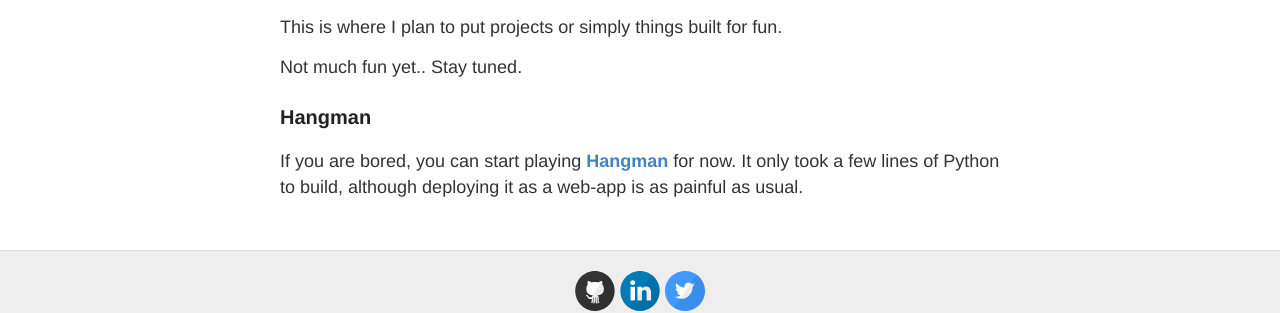
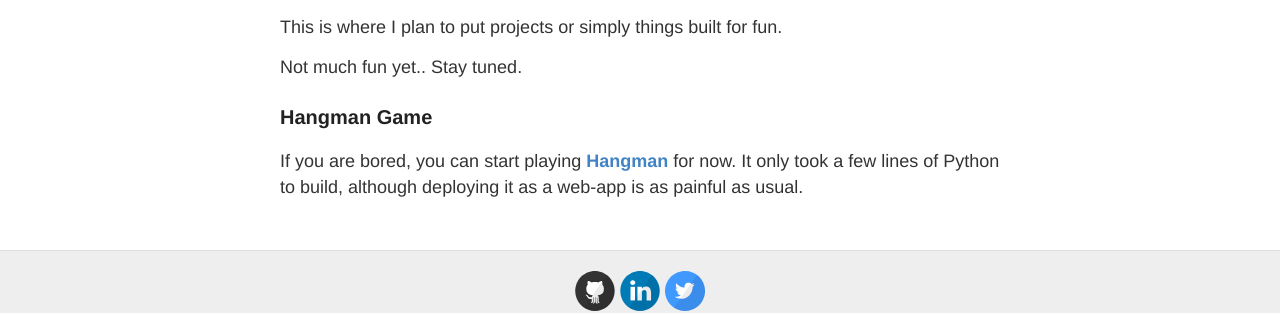
Before and after one commit to XiaoxiaoWang87/xiaoxiaowang87.github.io, a Jekyll site: the page built from stuff.md, in a window 1280 px wide. Shown: the part 212-525 px from the top of the page. Built offline with Jekyll 4.4.1, drawn with Linux system fonts in a browser that asks for light colours.

```diff
--- a/stuff.md
+++ b/stuff.md
@@ -7,6 +7,6 @@ This is where I plan to put projects or simply things built for fun.
 
 Not much fun yet.. Stay tuned.
 
-### Hangman
+### Hangman Game
 
 If you are bored, you can start playing **[Hangman](http://xiaoxiaowang87hangmangame.us/){:target="_blank"}** for now. It only took a few lines of Python to build, although deploying it as a web-app is as painful as usual.
```
